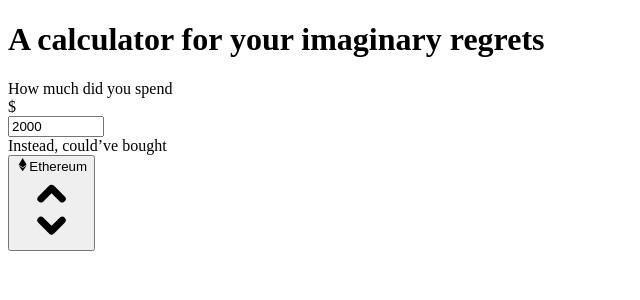
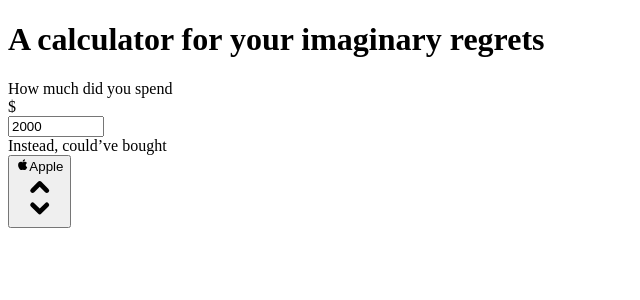
Before and after one commit to rajatkulkarni95/what-if, a Next.js app: page / in a window 1280 px wide. Shown: the top 300 px of the page, without its empty margins (0-640 px from the left). Built offline with nearby package versions, Linux system fonts and the light colour scheme.

Commit message:
onclick select li now sets it as selected option

```diff
--- a/src/components/Select.tsx
+++ b/src/components/Select.tsx
@@ -1,8 +1,9 @@
-import { MouseEventHandler } from "react";
+import { MouseEventHandler, SyntheticEvent, useState } from "react";
 import { SelectedOption } from "./SelectedOption";
 import { FaEthereum as EthereumIcon } from "react-icons/fa";
 import { Option } from "./Option";
 import { entity } from "../types/entity";
+import { entities } from "../constants/entities";
 
 interface SelectProps {
   showOptions: boolean;
@@ -17,8 +18,18 @@ const Select: React.FC<SelectProps> = ({
   labelText,
   handleShowingOptions,
 }) => {
-  const handleOptionClick = (e) => {
-    console.log(e.target);
+  const [selectedOption, setSelectedOption] = useState<entity>(entities[0]);
+
+  const handleOptionClick = (e: SyntheticEvent) => {
+    const { textContent } = e.target as HTMLLIElement;
+    const clickedOption = optionsList.find(
+      (option) => option.label === textContent
+    );
+
+    // To clear the issue of an undefined value being passed to useState
+    // FIXME: Figure out how to ensure via types that the end result on Array.find in this case is a sure value rather than
+    // undefined
+    if (clickedOption) setSelectedOption(clickedOption);
   };
 
   return (
@@ -38,7 +49,7 @@ const Select: React.FC<SelectProps> = ({
           aria-labelledby="listbox-label"
           onClick={handleShowingOptions}
         >
-          <SelectedOption optionText="Ethereum" icon={<EthereumIcon />} />
+          <SelectedOption selectedOption={selectedOption} />
         </button>
 
         {showOptions && (
--- a/src/components/SelectedOption.tsx
+++ b/src/components/SelectedOption.tsx
@@ -1,19 +1,19 @@
 import React, { ReactNode } from "react";
+import { entity } from "../types/entity";
 
 interface SelectedOptionProps {
-  icon: ReactNode;
-  optionText: string;
+  selectedOption: entity;
 }
 
 export const SelectedOption: React.FC<SelectedOptionProps> = ({
-  icon,
-  optionText,
+  selectedOption,
 }) => {
+  const { icon, label } = selectedOption;
   return (
     <React.Fragment>
       <span className="flex items-center">
         {icon}
-        <span className="ml-3 block truncate">{optionText}</span>
+        <span className="ml-3 block truncate">{label}</span>
       </span>
       <span className="ml-3 absolute inset-y-0 right-0 flex items-center pr-2 pointer-events-none">
         <svg
```
